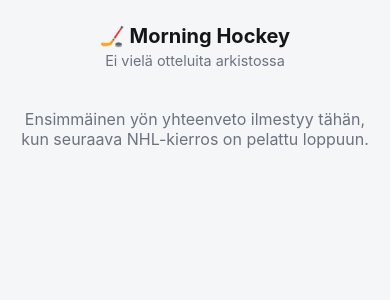
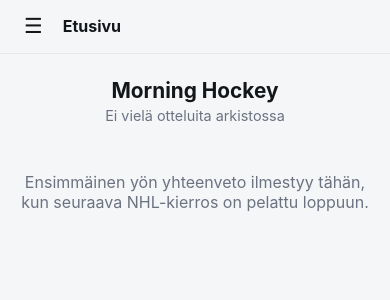
Before and after one commit to vilhohelenius/morning-hockey, a Python web app: template src/morning_hockey/templates/empty.html in a window 390 px wide. Shown: the top 300 px of the page. Run offline with Jinja, Linux system fonts and the light colour scheme; the template is opened without the code that fills it, so the values that code supplies are empty.

Commit message:
Add responsive sidebar navigation and a full archive page
Introduces a shared base.html layout with a slide-in sidebar on
mobile (hamburger toggle, backdrop, closes on link/Escape/outside
click) that becomes a permanently docked column at >=860px. Nav
currently links to Etusivu and the new Arkisto page, which lists
every archived night instead of just the last 14 shown in each
page's footer.

Co-Authored-By: Claude Sonnet 5 <noreply@anthropic.com>

```diff
--- a/pyproject.toml
+++ b/pyproject.toml
@@ -23,7 +23,7 @@ dev = [
 where = ["src"]
 
 [tool.setuptools.package-data]
-morning_hockey = ["templates/*.html", "static/*.css"]
+morning_hockey = ["templates/*.html", "static/*.css", "static/*.js"]
 
 [tool.pytest.ini_options]
 testpaths = ["tests"]
--- /dev/null
+++ b/src/morning_hockey/static/app.js
@@ -0,0 +1,28 @@
+(function () {
+  var sidebar = document.getElementById("sidebar");
+  var backdrop = document.getElementById("backdrop");
+  var openBtn = document.getElementById("sidebar-open");
+  var closeBtn = document.getElementById("sidebar-close");
+
+  function openSidebar() {
+    sidebar.classList.add("open");
+    backdrop.classList.add("open");
+  }
+
+  function closeSidebar() {
+    sidebar.classList.remove("open");
+    backdrop.classList.remove("open");
+  }
+
+  if (openBtn) openBtn.addEventListener("click", openSidebar);
+  if (closeBtn) closeBtn.addEventListener("click", closeSidebar);
+  if (backdrop) backdrop.addEventListener("click", closeSidebar);
+
+  document.addEventListener("keydown", function (event) {
+    if (event.key === "Escape") closeSidebar();
+  });
+
+  document.querySelectorAll(".sidebar a").forEach(function (link) {
+    link.addEventListener("click", closeSidebar);
+  });
+})();
--- a/src/morning_hockey/static/style.css
+++ b/src/morning_hockey/static/style.css
@@ -24,36 +24,174 @@
 
 body {
   margin: 0;
-  padding: 0 16px 48px;
   background: var(--bg);
   color: var(--text);
   font-family: -apple-system, BlinkMacSystemFont, "Segoe UI", Roboto, sans-serif;
 }
 
-.site-header {
-  padding: 24px 0 8px;
+a {
+  color: inherit;
+}
+
+/* ---------- App shell: sidebar + main column ---------- */
+
+.app-shell {
+  display: flex;
+  min-height: 100vh;
+}
+
+.backdrop {
+  display: none;
+  position: fixed;
+  inset: 0;
+  background: rgba(0, 0, 0, 0.45);
+  z-index: 20;
+}
+
+.backdrop.open {
+  display: block;
+}
+
+.sidebar {
+  position: fixed;
+  inset: 0 auto 0 0;
+  width: 260px;
+  max-width: 80vw;
+  height: 100vh;
+  background: var(--card-bg);
+  border-right: 1px solid var(--border);
+  transform: translateX(-100%);
+  transition: transform 0.2s ease;
+  z-index: 30;
+  display: flex;
+  flex-direction: column;
+  padding: 16px;
+  overflow-y: auto;
+}
+
+.sidebar.open {
+  transform: translateX(0);
+}
+
+.sidebar-header {
+  display: flex;
+  align-items: center;
+  justify-content: space-between;
+  margin-bottom: 20px;
+}
+
+.brand {
+  font-size: 1.1rem;
+  font-weight: 700;
+  color: var(--text);
+  text-decoration: none;
+}
+
+.nav-list {
+  list-style: none;
+  margin: 0;
+  padding: 0;
+  display: flex;
+  flex-direction: column;
+  gap: 4px;
+}
+
+.nav-list a {
+  display: block;
+  padding: 10px 12px;
+  border-radius: 10px;
+  color: var(--text);
+  text-decoration: none;
+  font-weight: 600;
+  font-size: 0.95rem;
+}
+
+.nav-list a.active {
+  background: var(--accent);
+  color: #fff;
+}
+
+.main-column {
+  flex: 1;
+  min-width: 0;
+}
+
+.topbar {
+  display: flex;
+  align-items: center;
+  gap: 12px;
+  padding: 12px 16px;
+  position: sticky;
+  top: 0;
+  background: var(--bg);
+  z-index: 10;
+  border-bottom: 1px solid var(--border);
+}
+
+.icon-btn {
+  background: none;
+  border: none;
+  font-size: 1.3rem;
+  color: var(--text);
+  cursor: pointer;
+  padding: 4px 8px;
+  line-height: 1;
+}
+
+.topbar-title {
+  font-weight: 700;
+}
+
+@media (min-width: 860px) {
+  .backdrop {
+    display: none !important;
+  }
+
+  .sidebar {
+    position: static;
+    transform: none;
+    width: 240px;
+    min-width: 240px;
+    max-width: none;
+    height: auto;
+    border-right: 1px solid var(--border);
+  }
+
+  #sidebar-open,
+  #sidebar-close {
+    display: none;
+  }
+
+  .topbar {
+    display: none;
+  }
+}
+
+/* ---------- Page content ---------- */
+
+main {
+  max-width: 480px;
+  margin: 0 auto;
+  padding: 16px 16px 48px;
+  display: flex;
+  flex-direction: column;
+  gap: 12px;
+}
+
+.page-header {
+  padding: 8px 0 4px;
   text-align: center;
 }
 
-.brand {
-  font-size: 1.25rem;
-  font-weight: 700;
-  color: var(--text);
-  text-decoration: none;
+.page-header h1 {
+  margin: 0;
+  font-size: 1.3rem;
 }
 
 .subtitle {
   margin: 4px 0 0;
   color: var(--muted);
   font-size: 0.9rem;
-}
-
-main {
-  max-width: 480px;
-  margin: 0 auto;
-  display: flex;
-  flex-direction: column;
-  gap: 12px;
 }
 
 .empty-note {
--- /dev/null
+++ b/src/morning_hockey/templates/base.html
@@ -0,0 +1,37 @@
+<!doctype html>
+<html lang="fi">
+<head>
+<meta charset="utf-8">
+<meta name="viewport" content="width=device-width, initial-scale=1">
+<title>{% block title %}Morning Hockey{% endblock %}</title>
+<link rel="stylesheet" href="{{ asset_prefix }}style.css">
+</head>
+<body>
+<div class="app-shell">
+  <div id="backdrop" class="backdrop"></div>
+
+  <nav id="sidebar" class="sidebar" aria-label="Päävalikko">
+    <div class="sidebar-header">
+      <span class="brand">🏒 Morning Hockey</span>
+      <button id="sidebar-close" class="icon-btn" aria-label="Sulje valikko">✕</button>
+    </div>
+    <ul class="nav-list">
+      <li><a href="{{ nav.home }}" class="{{ 'active' if active_page == 'home' else '' }}">🏠 Etusivu</a></li>
+      <li><a href="{{ nav.archive }}" class="{{ 'active' if active_page == 'archive' else '' }}">🗂️ Arkisto</a></li>
+    </ul>
+  </nav>
+
+  <div class="main-column">
+    <header class="topbar">
+      <button id="sidebar-open" class="icon-btn" aria-label="Avaa valikko">☰</button>
+      <span class="topbar-title">{% block header_title %}Morning Hockey{% endblock %}</span>
+    </header>
+
+    <main>
+      {% block content %}{% endblock %}
+    </main>
+  </div>
+</div>
+<script src="{{ asset_prefix }}app.js"></script>
+</body>
+</html>
--- a/src/morning_hockey/templates/empty.html
+++ b/src/morning_hockey/templates/empty.html
@@ -1,18 +1,12 @@
-<!doctype html>
-<html lang="fi">
-<head>
-<meta charset="utf-8">
-<meta name="viewport" content="width=device-width, initial-scale=1">
-<title>Morning Hockey</title>
-<link rel="stylesheet" href="style.css">
-</head>
-<body>
-<header class="site-header">
-  <span class="brand">🏒 Morning Hockey</span>
+{% extends "base.html" %}
+
+{% block title %}Morning Hockey{% endblock %}
+{% block header_title %}Etusivu{% endblock %}
+
+{% block content %}
+<header class="page-header">
+  <h1>Morning Hockey</h1>
   <p class="subtitle">Ei vielä otteluita arkistossa</p>
 </header>
-<main>
-  <p class="empty-note">Ensimmäinen yön yhteenveto ilmestyy tähän, kun seuraava NHL-kierros on pelattu loppuun.</p>
-</main>
-</body>
-</html>
+<p class="empty-note">Ensimmäinen yön yhteenveto ilmestyy tähän, kun seuraava NHL-kierros on pelattu loppuun.</p>
+{% endblock %}
```
Also changed, not shown: other parts of src/morning_hockey/static/style.css (+47 -4 lines), src/morning_hockey/render.py (+30 -4 lines), src/morning_hockey/templates/archive.html (added, +22 -0 lines), src/morning_hockey/templates/night.html (+12 -17 lines), tests/test_render.py (+11 -0 lines).
